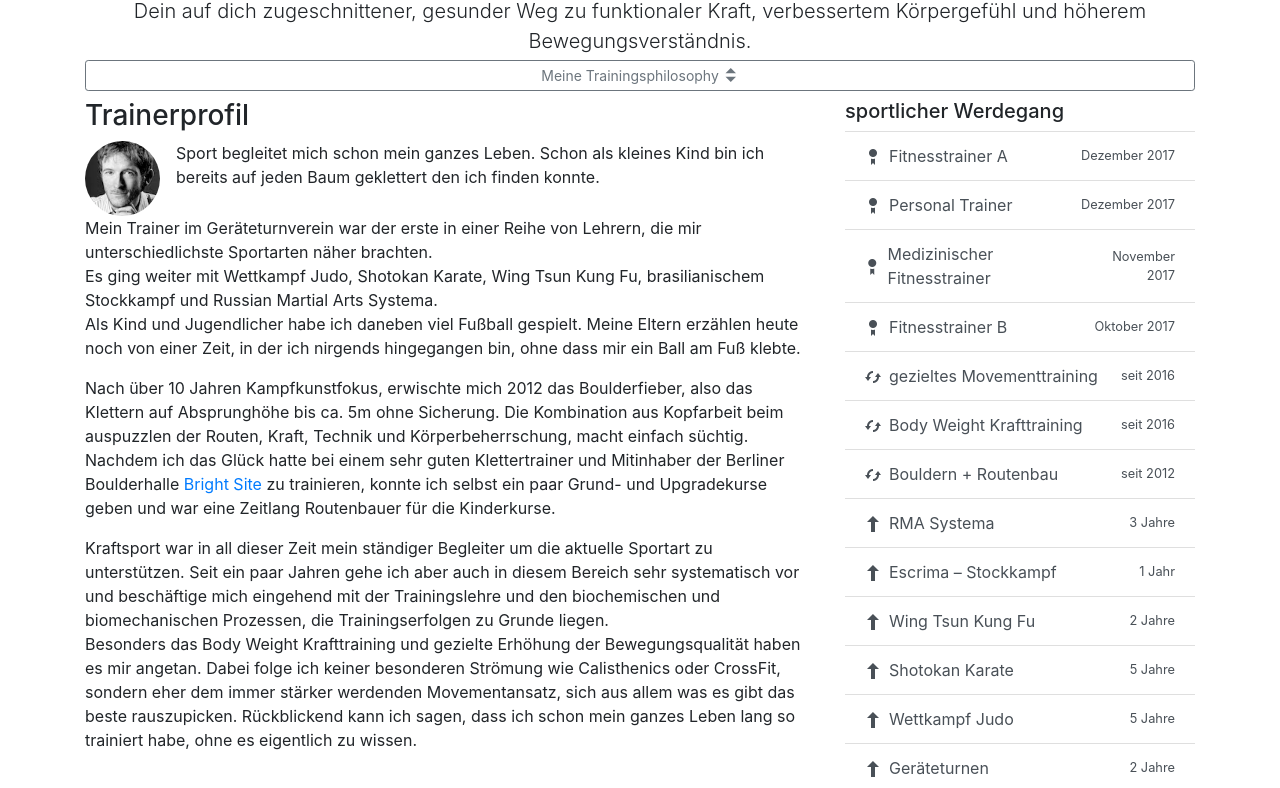
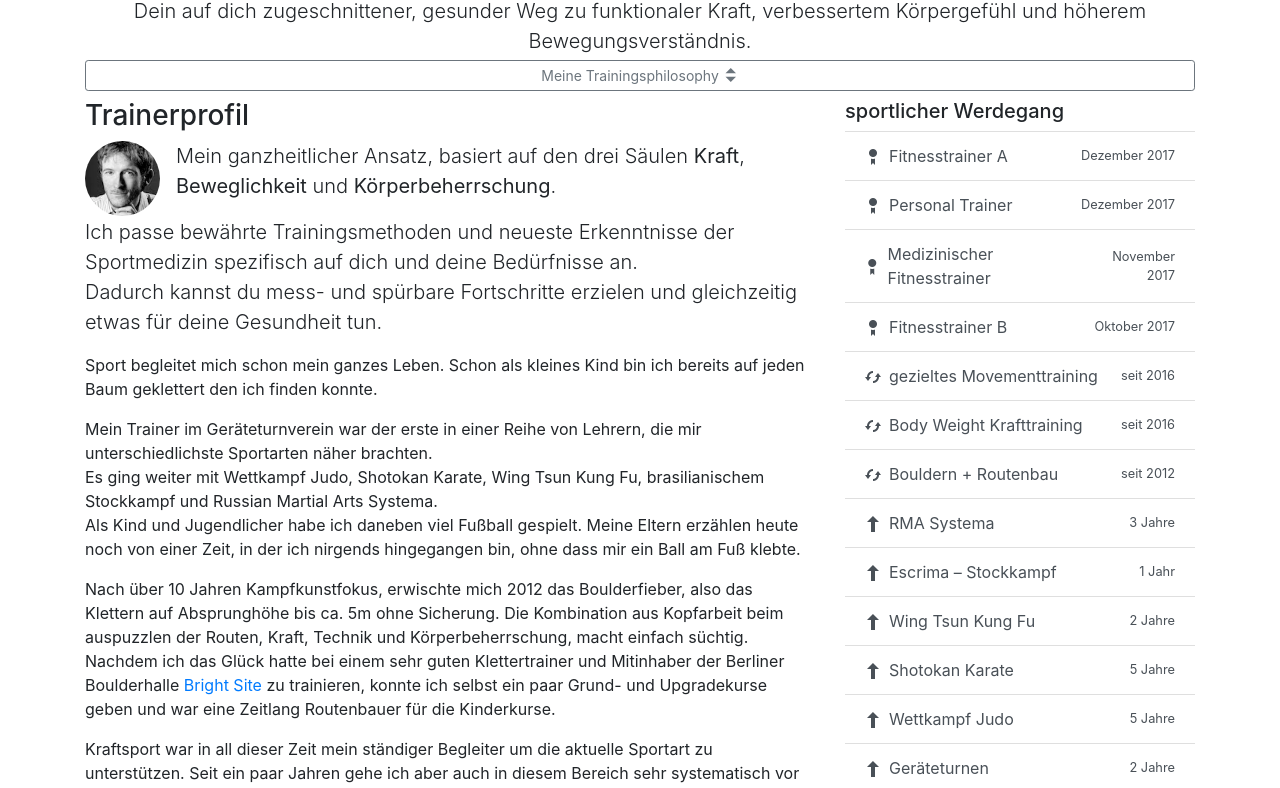
Before and after one commit to GronkerLonker/ready-set-move-landing-page, a plain HTML site: page index2.html in a window 1280 px wide. Shown: the part 116-904 px from the top of the page. Drawn offline with nearby package versions, Linux system fonts and the light colour scheme.

Commit message:
Move basic principle to trainer profile

```diff
--- a/index2.html
+++ b/index2.html
@@ -79,11 +79,6 @@
                 <p class="mb-2">
                   Falls du dir unentschlossen genau diese Fragen stellst oder dich erst gar nicht damit beschäftigen willst, bist du hier genau richtig.
                 </p>
-                <p class="lead">
-                  Mein ganzheitlicher Ansatz, basiert auf den drei Säulen <strong>Kraft</strong>, <strong>Beweglichkeit</strong> und <strong>Körperbeherrschung</strong>.<br>
-                  Ich passe bewährte Trainingsmethoden und neueste Erkenntnisse der Sportmedizin spezifisch auf dich und deine Bedürfnisse an.<br>
-                  Dadurch kannst du mess- und spürbare Fortschritte erzielen und gleichzeitig etwas für deine Gesundheit tun.<br>
-                </p>
               </small>
           </div>
         </div>
@@ -94,13 +89,24 @@
           <div class="media">
             <img class="mr-3 rounded-circle" width="75px" height="75px" src="images/rob.jpg" alt="Trainer Robert">
             <div class="media-body">
-              <p>
-                Sport begleitet mich schon mein ganzes Leben. Schon als kleines Kind bin ich bereits auf jeden Baum geklettert den ich finden konnte.
+              <p class="lead">
+                Mein ganzheitlicher Ansatz, basiert auf den drei Säulen <strong>Kraft</strong>, <strong>Beweglichkeit</strong> und <strong>Körperbeherrschung</strong>.
               </p>
             </div>
           </div>
           <div class="media">
             <div class="media-body">
+              <p class="lead">
+                Ich passe bewährte Trainingsmethoden und neueste Erkenntnisse der Sportmedizin spezifisch auf dich und deine Bedürfnisse an.<br>
+                Dadurch kannst du mess- und spürbare Fortschritte erzielen und gleichzeitig etwas für deine Gesundheit tun.<br>
+              </p>
+            </div>
+          </div>
+          <div class="media">
+            <div class="media-body">
+              <p>
+                Sport begleitet mich schon mein ganzes Leben. Schon als kleines Kind bin ich bereits auf jeden Baum geklettert den ich finden konnte.
+              </p>
               <p>
                 Mein Trainer im Geräteturnverein war der erste in einer Reihe von Lehrern, die mir unterschiedlichste Sportarten näher brachten.<br>
                 Es ging weiter mit Wettkampf Judo, Shotokan Karate, Wing Tsun Kung Fu, brasilianischem Stockkampf und Russian Martial Arts Systema.<br>
```
